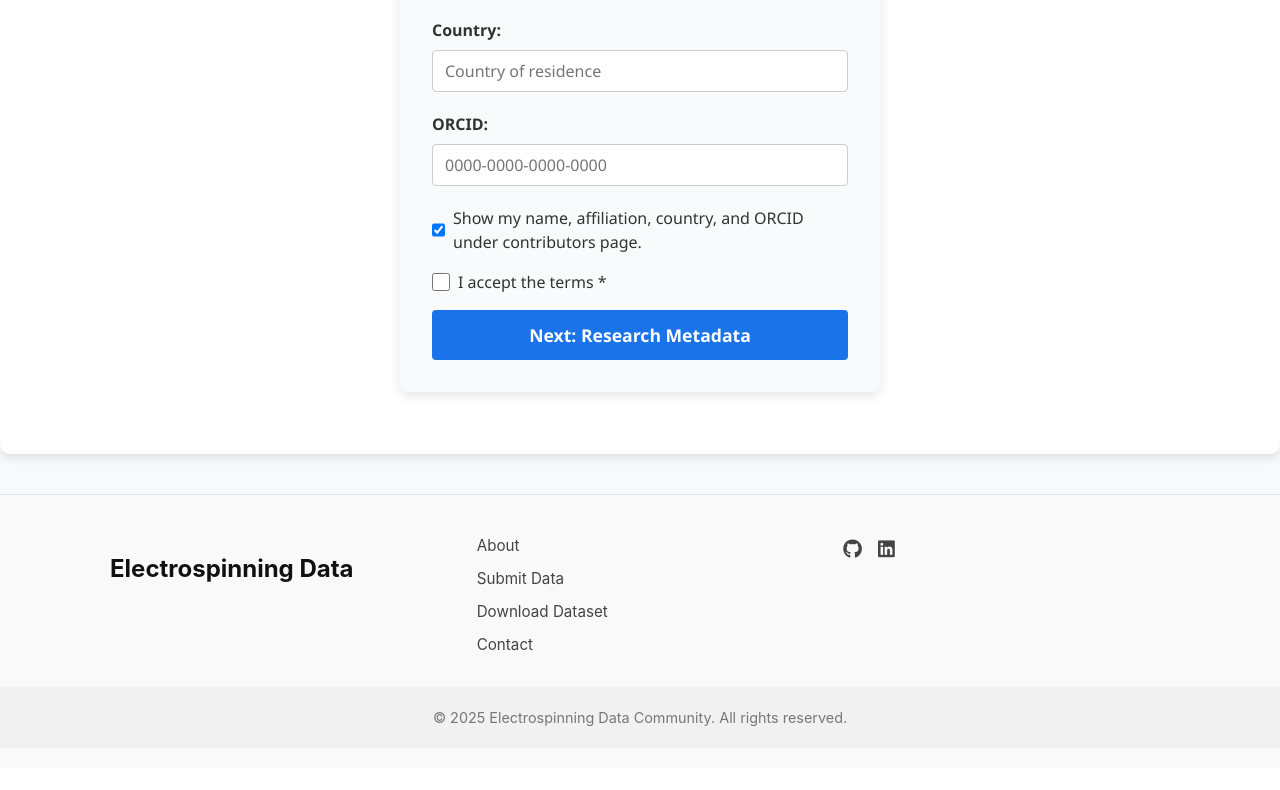
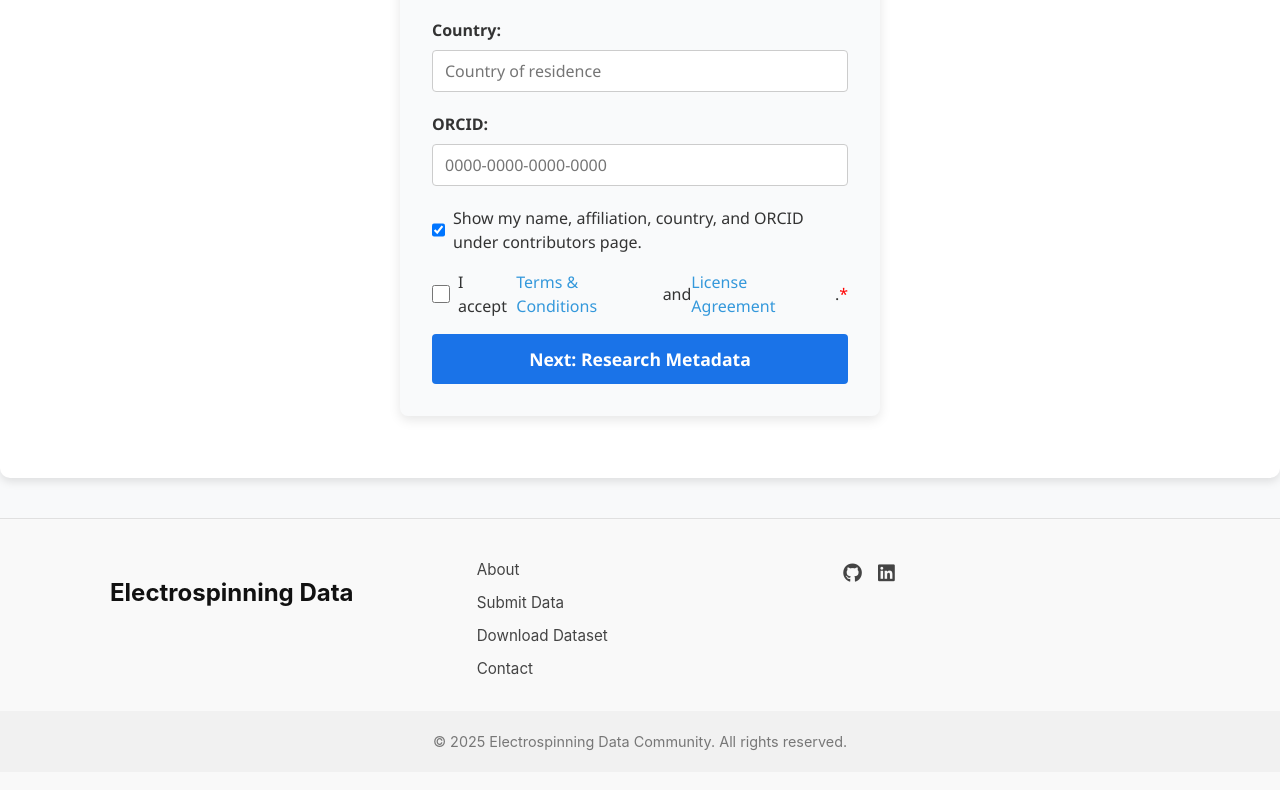
Before and after one commit to taltechloc/electrospinning-data.org, a React (Create React App) app in the folder frontend/sw/: page /electrospinningTable in a window 1280 px wide. Shown: the part 703-1493 px from the top of the page. Before the commit the page ends 1471 px from the top, so only its background shows below. Built offline with nearby package versions, Linux system fonts and the light colour scheme.

Commit message:
user form terms and license added

```diff
--- a/frontend/sw/src/components/DataSubmission/UserMetadataForm.js
+++ b/frontend/sw/src/components/DataSubmission/UserMetadataForm.js
@@ -1,5 +1,6 @@
 import React, { useState } from "react";
 import styles from "../../styles/UserMetadataFormStyle";
+import {Link} from "react-router-dom";
 
 export default function UserMetadataForm({ onNext }) {
     const [userMetadata, setUserMetadata] = useState({
@@ -138,11 +139,16 @@ export default function UserMetadataForm({ onNext }) {
                     onChange={handleChange}
                     required
                     style={styles.checkbox}
+                    aria-label="Accept terms and conditions"
                 />
-                I accept the terms *
-            </label>
+                    I accept{' '}
+                    <Link to="/terms">Terms & Conditions</Link>{' '}
+                    and{' '}
+                    <Link to="/license" >License Agreement</Link>. <span style={{ color: "red" }}>*</span>
+                </label>
 
-            <button type="submit" style={styles.button} aria-label="Proceed to experiment data">
+
+                <button type="submit" style={styles.button} aria-label="Proceed to experiment data">
                 Next: Research Metadata
             </button>
         </form>
```
